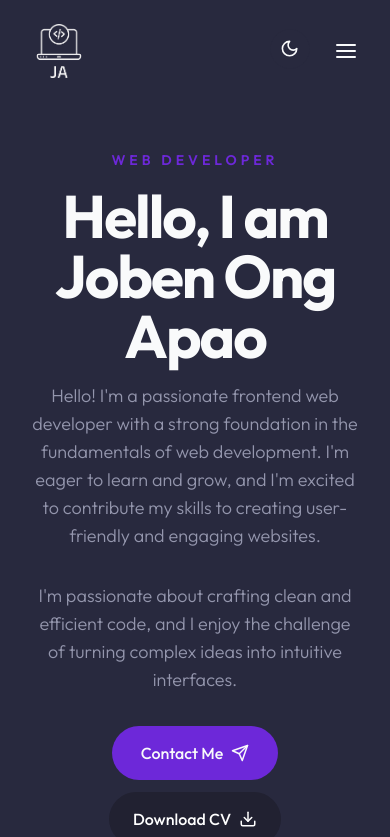
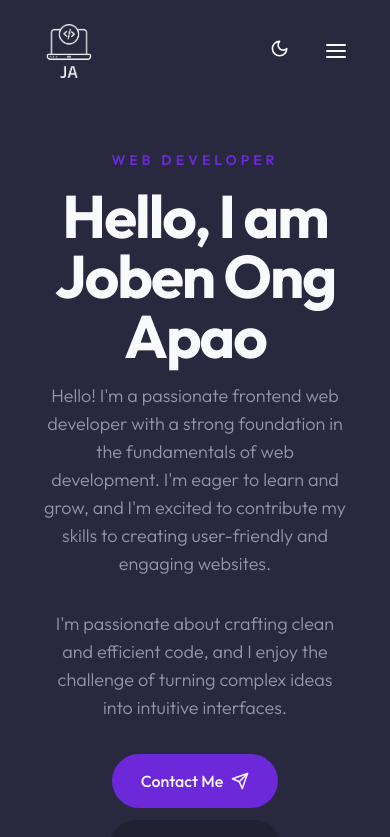
Before and after one commit to jobenapao01/joben-portfolio-v3, a Next.js app: page / in a window 390 px wide. Shown: the top 837 px of the page. Built offline with nearby package versions, Linux system fonts and the light colour scheme.

Commit message:
min height hero section

```diff
--- a/src/components/Header.tsx
+++ b/src/components/Header.tsx
@@ -26,12 +26,12 @@ const Header = () => {
 	return (
 		<header
 			className={cn(
-				'sticky top-0 z-30 transition-all',
+				'sticky top-0 z-30 transition-all w-full',
 				header ? 'py-4 bg-white shadow-lg dark:bg-accent' : 'py-6 dark:bg-transparent',
 				pathname === '/' && 'bg-[#fef9f5}'
 			)}
 		>
-			<div className='container mx-auto '>
+			<div className='container mx-auto'>
 				<div className='flex justify-between items-center'>
 					<Logo theme={theme} />
 					<div className='flex items-center gap-x-6'>
--- a/src/components/Hero.tsx
+++ b/src/components/Hero.tsx
@@ -11,7 +11,7 @@ import { badgeIcons } from '@/constants/badgeIcons';
 
 const Hero = () => {
 	return (
-		<section className='py-12 md:py-24 h-[84vh] md:pt-28  bg-hero bg-no-repeat bg-bottom dark:bg-none bg-cover mb-12 md:mb-0'>
+		<section className='py-12 md:py-24 min-h-[84vh] md:pt-28 bg-hero bg-no-repeat bg-bottom dark:bg-none bg-cover '>
 			<div className='container mx-auto'>
 				<div className='flex justify-between gap-x-8 '>
 					{/* text */}
--- a/tailwind.config.ts
+++ b/tailwind.config.ts
@@ -15,6 +15,7 @@ const config = {
 			padding: '2rem',
 		},
 		screens: {
+			xs: '370px',
 			sm: '640px',
 			md: '768px',
 			lg: '1024px',
```
